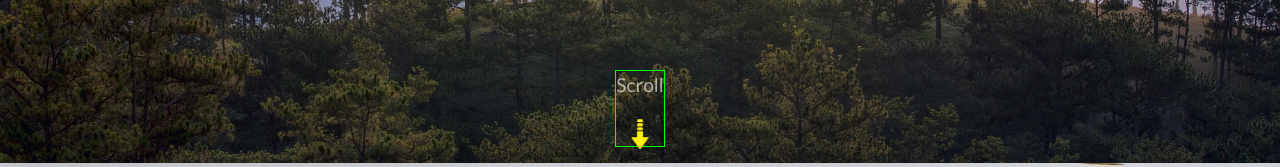
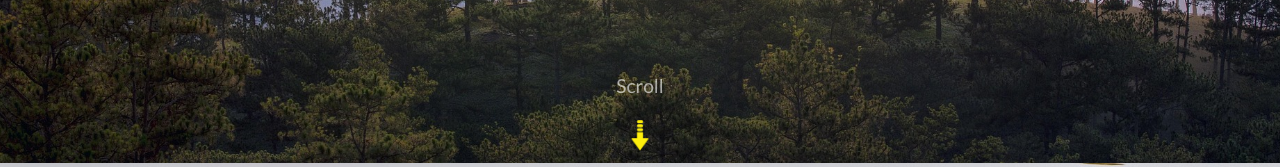
Before and after one commit to Guillaume811/site_dmv, a React (Create React App) app in the folder dmv/: page / in a window 1280 px wide. Shown: the part 637-804 px from the top of the page. Built offline with nearby package versions, Linux system fonts and the light colour scheme.

Commit message:
refactor : changement de la motion.div par une div docs: mise à jour du commentaire

```diff
--- a/dmv/src/components/ScrollArrow/ScrollArrow.module.scss
+++ b/dmv/src/components/ScrollArrow/ScrollArrow.module.scss
@@ -4,9 +4,6 @@
     align-items: center;
     justify-content: center;
     gap: 1rem;
-    border: 1px solid lime;
-    transform: unset !important;
-
     &__span {
         color: white;
         font-size: 1.2rem;
--- a/dmv/src/components/ScrollArrow/ScrollArrow.tsx
+++ b/dmv/src/components/ScrollArrow/ScrollArrow.tsx
@@ -13,18 +13,19 @@ type ScrollArrowProps = {
 }
 
 /* Component ScrollArrow
-* Receives "text", "imageSrc", and "altText" as props from "ScrollArrowProps".
+* Receives "text", "imageSrc", "altText", "opacity", and "innerRef" as props from "ScrollArrowProps".
 
 * View TSX :
-* Returns a <div> styled with "styles.content".
+* Returns a <div> styled with "styles.content" :
+    -> Using "opacity" as its inline style
+    -> And "innerRef" as its ref.
 * Inside the div:
   -> Displays a <motion.span> that shows "text" with an animation that fades in and out in a loop.
   -> Displays a <motion.img> using "imageSrc" and "altText" with a vertical bouncing animation that loops forever.
 */
 const ScrollArrow: React.FC<ScrollArrowProps> = ({text, imageSrc, altText, opacity, innerRef}) => {
-    console.log('ScrollArrow opacity:', opacity);
     return (
-        <motion.div
+        <div
             ref={innerRef}
             className={styles.content}
             style={{ opacity }}
@@ -55,7 +56,7 @@ const ScrollArrow: React.FC<ScrollArrowProps> = ({text, imageSrc, altText, opaci
                     ease: "easeInOut",
                 }}
             />
-        </motion.div>
+        </div>
     );
 };
 
```
